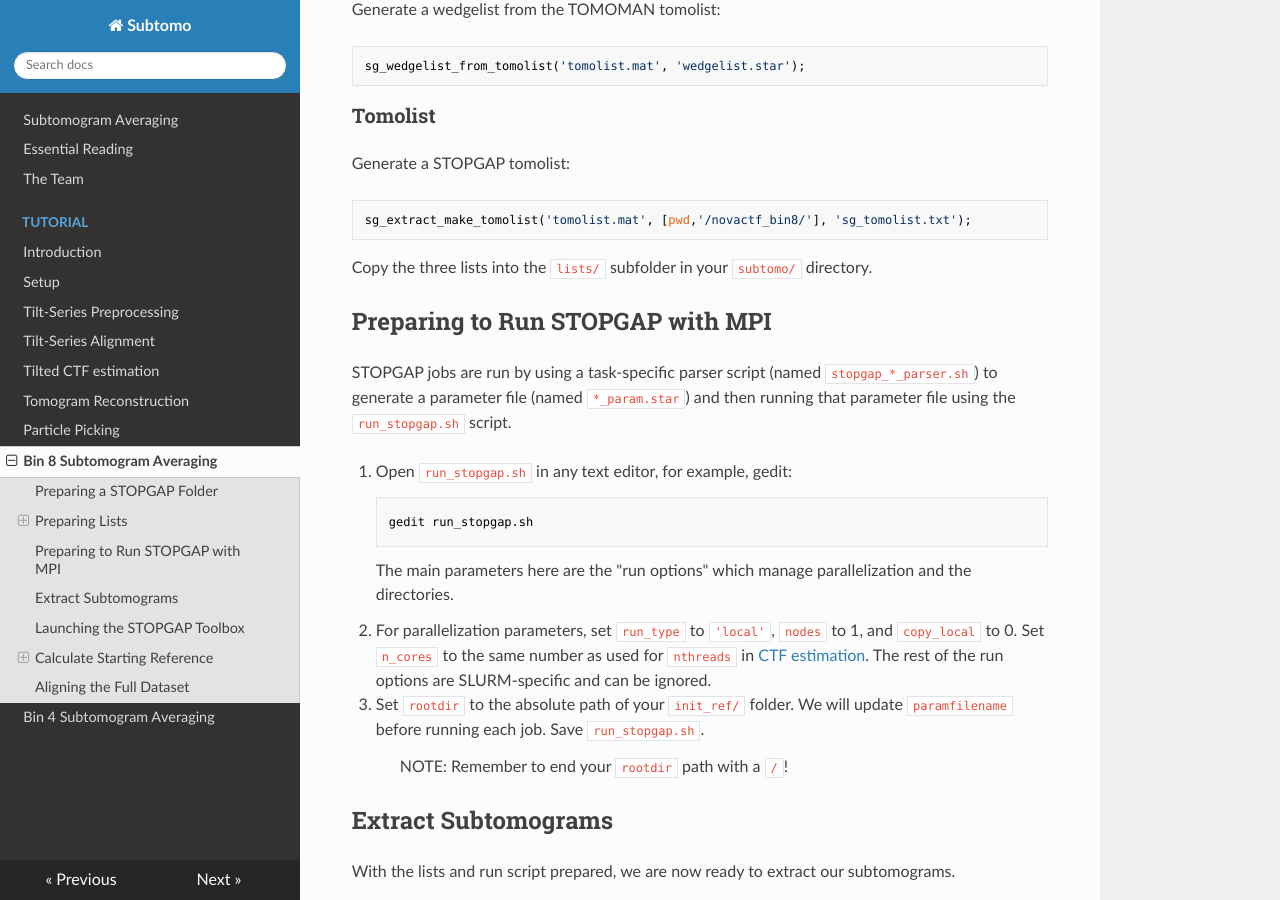
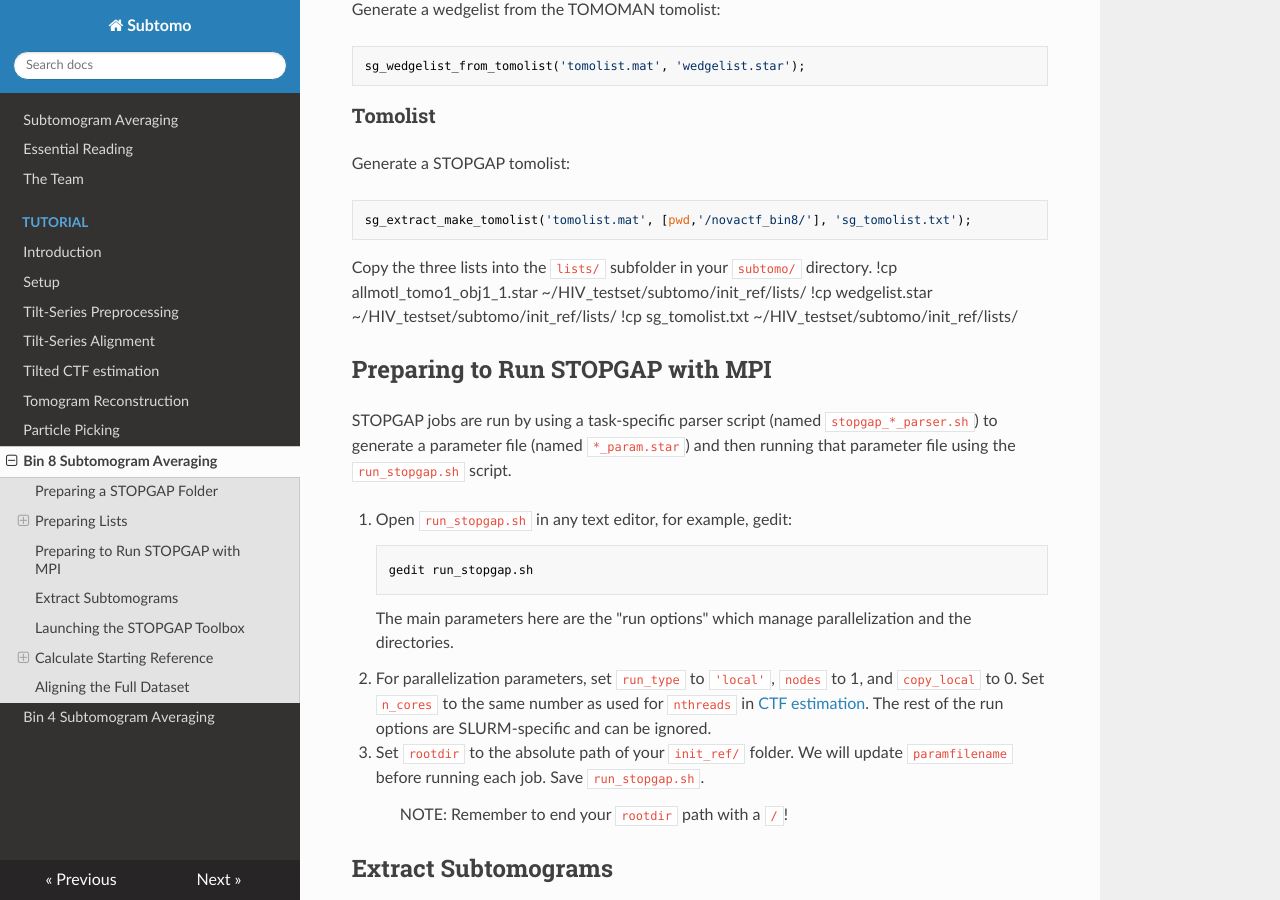
Before and after one commit to wan-lab-vanderbilt/subtomo-tutorials, an MkDocs documentation site: the page built from docs/hiv/bin8.md, in a window 1280 px wide and 900 px high, scrolled down 2030 px. Built offline with MkDocs 1.6.1, drawn with Linux system fonts in a browser that asks for light colours; nearby versions of some CDN libraries; formulas are drawn with MathJax 3.

Commit message:
Update bin8.md
add commands to copy lists

```diff
--- a/docs/hiv/bin8.md
+++ b/docs/hiv/bin8.md
@@ -85,6 +85,9 @@ Generate a STOPGAP tomolist:
     sg_extract_make_tomolist('tomolist.mat', [pwd,'/novactf_bin8/'], 'sg_tomolist.txt');
 
 Copy the three lists into the `lists/` subfolder in your `subtomo/` directory.
+        !cp allmotl_tomo1_obj1_1.star ~/HIV_testset/subtomo/init_ref/lists/
+        !cp wedgelist.star ~/HIV_testset/subtomo/init_ref/lists/
+        !cp sg_tomolist.txt ~/HIV_testset/subtomo/init_ref/lists/
 
 ## Preparing to Run STOPGAP with MPI
 
```
